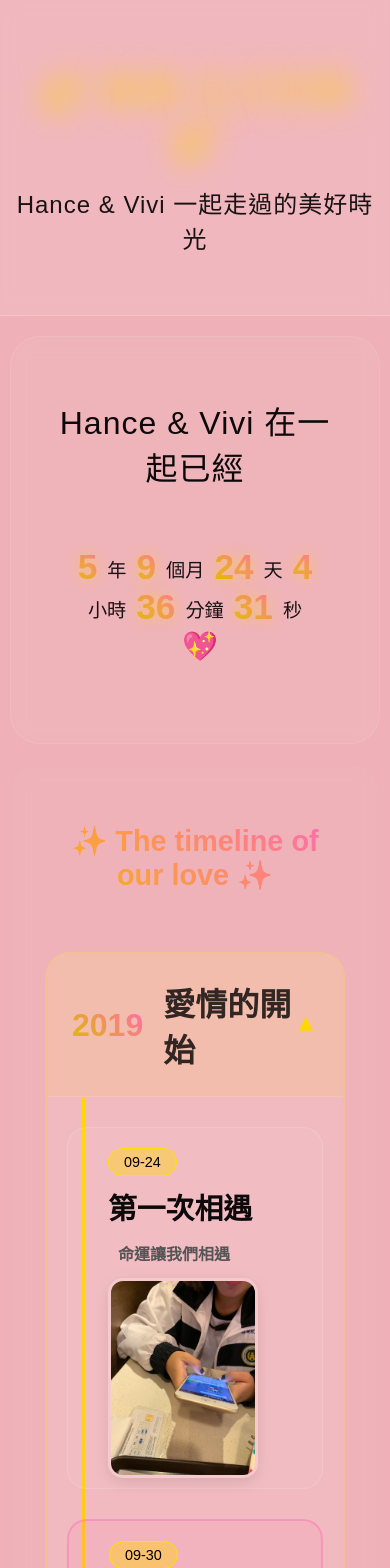
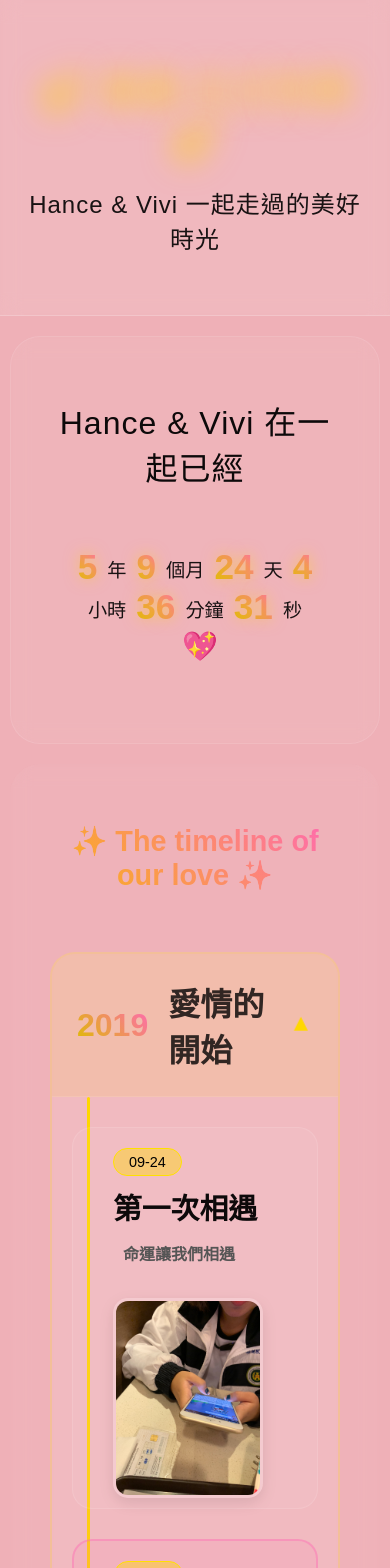
Before and after one commit to Hance08/BBB, a React (Create React App) app: page / in a window 390 px wide. Shown: the top 1568 px of the page. Built offline with nearby package versions, Linux system fonts and the light colour scheme; a web font is replaced by a local one.

Commit message:
更新標題為「For my love 💕」，調整響應式樣式以適應不同螢幕寬度，並新增事件內容的樣式設定以改善時間軸顯示。

```diff
--- a/public/index.html
+++ b/public/index.html
@@ -6,7 +6,7 @@
     <meta name="viewport" content="width=device-width, initial-scale=1" />
     <meta name="theme-color" content="#FFD700" />
     <meta name="description" content="生日快樂！愛的時光軸" />
-    <title>💕 生日快樂 💕</title>
+    <title>For my love 💕</title>
 
   </head>
   <body>
--- a/src/App.css
+++ b/src/App.css
@@ -10,7 +10,7 @@
   padding: 0 20px;
 }
 
-@media (max-width: 768px) {
+@media (max-width: 768px) and (min-width: 768px) {
   .container {
     padding: 0 15px;
   }
--- a/src/components/Timeline.css
+++ b/src/components/Timeline.css
@@ -204,6 +204,10 @@
   font-weight: 600;
 }
 
+.event-text-content {
+  width: 50%;
+}
+
 .event-description {
   margin-top: 8px;
   font-size: 1.5rem;
@@ -216,6 +220,7 @@
   display: flex;
   flex-direction: row;
   justify-content: space-between;
+  gap: 20px;
 }
 
 /* 照片顯示樣式 */
@@ -337,6 +342,10 @@
     font-size: 1.8rem;
   }
 
+  .event-text-content {
+    width: 100%;
+  }
+
   .event-description {
     font-size: 1rem; /* 在行動裝置上縮小字體 */
     font-weight: 1000;
```
